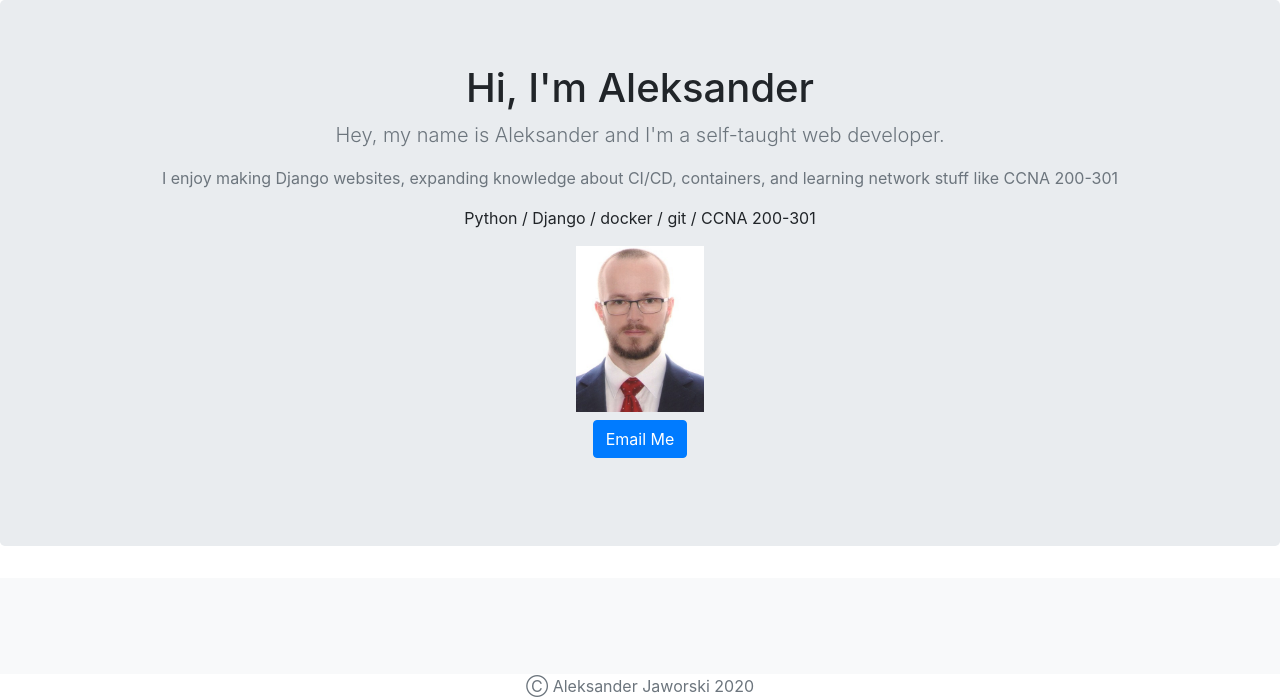
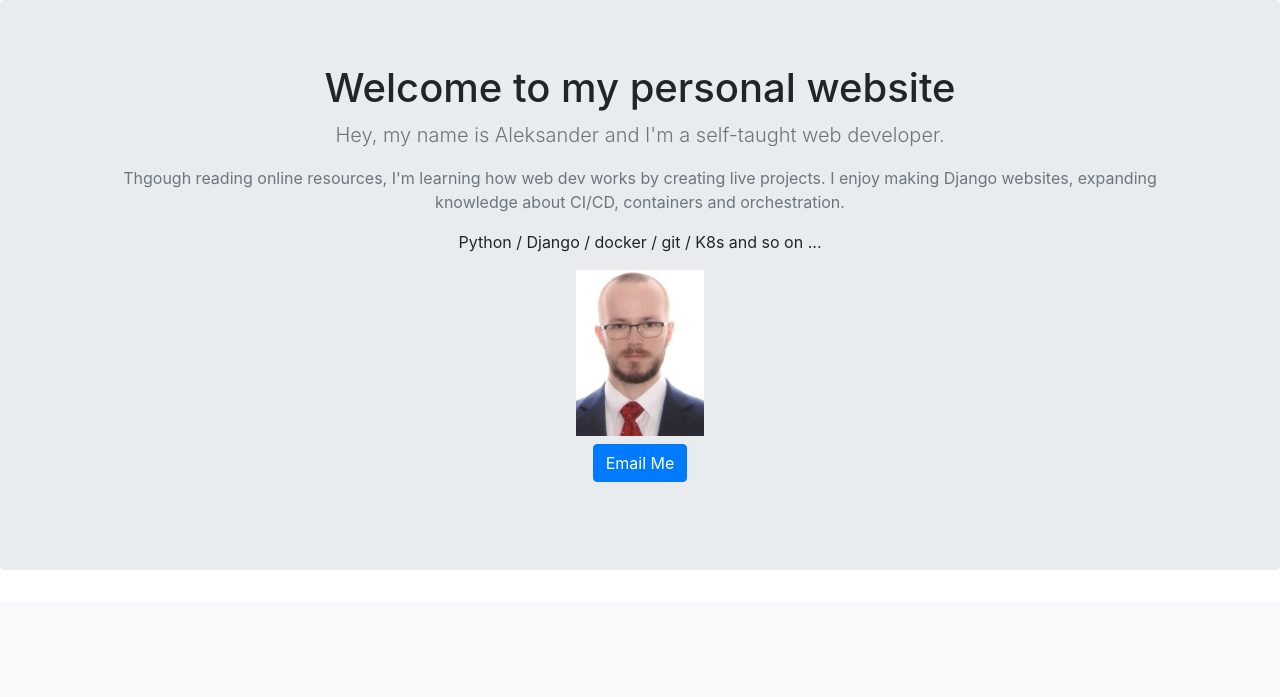
Before and after one commit to JaworskiAleksander/portfolio_site, a Django app: page / in a window 1280 px wide. Shown: the part 64-761 px from the top of the page. Run offline with Django 3.2, Linux system fonts and the light colour scheme; data that the repository does not hold is empty; some libraries are stand-ins or nearby versions.

Commit message:
Changed main text on front page

```diff
--- a/portfolio_project/jobs/templates/jobs/home.html
+++ b/portfolio_project/jobs/templates/jobs/home.html
@@ -86,10 +86,11 @@
 
   <section class="jumbotron text-center">
     <div class="container">
-      <h1>Hi, I'm Aleksander</h1>
+      <h1>Welcome to my personal website</h1>
       <p class="lead text-muted">Hey, my name is Aleksander and I'm a self-taught web developer.</p>
-      <p class="text-muted">I enjoy making Django websites, expanding knowledge about CI/CD, containers, and learning network stuff like CCNA 200-301</p>
-      <p>Python / Django / docker / git / CCNA 200-301</p>
+      <p class="text-muted">Thgough reading online resources, I'm learning how web dev works by creating live projects.
+        I enjoy making Django websites, expanding knowledge about CI/CD, containers and orchestration.</p>
+      <p>Python / Django / docker / git / K8s and so on ...</p>
       <img src="{% static 'static/MAIN.jpeg' %}" id='main_pic'>
       <p>
         <a href="mailto:aleck156@gmail.com" class="btn btn-primary my-2">Email Me</a>
```
